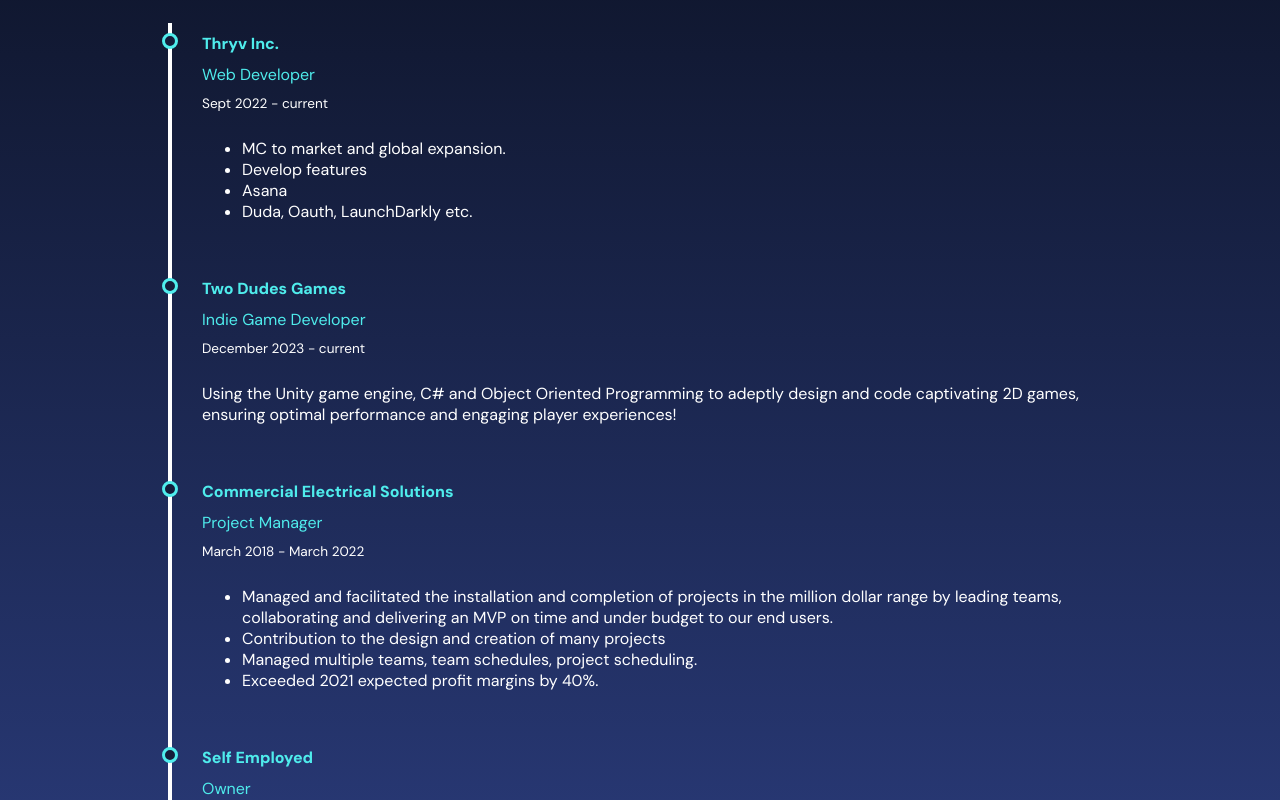
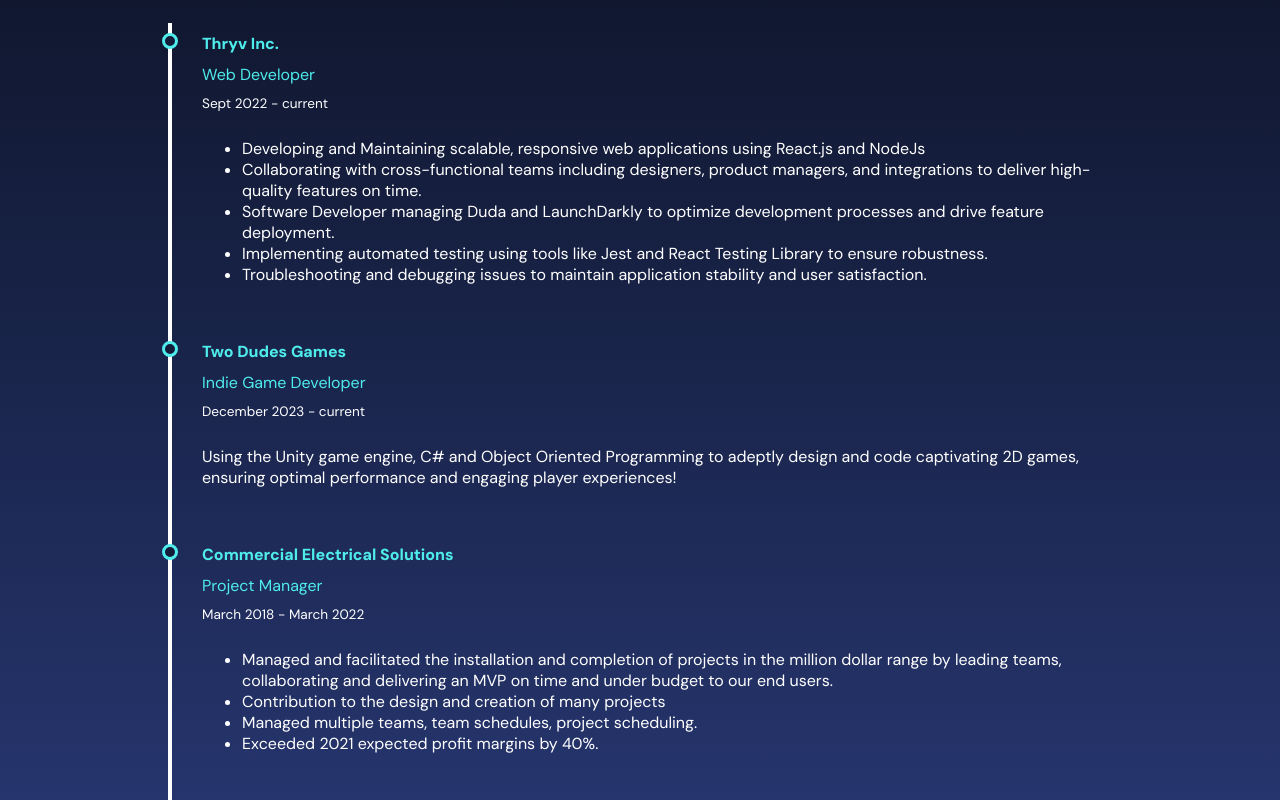
Before and after one commit to Lanny-MacMillan/dev_portfolio, a React (Create React App) app: page /Thryv in a window 1280 px wide. Shown: the part 4040-4840 px from the top of the page. Built offline with nearby package versions, Linux system fonts and the light colour scheme; a web font is replaced by a local one.

Commit message:
showpage changes

```diff
--- a/src/components/work/Work.js
+++ b/src/components/work/Work.js
@@ -1,11 +1,4 @@
 import React from 'react';
-// import {
-//   ReactIconColor,
-//   JavascriptIcon,
-//   TypescriptIcon,
-//   UnityIconColor,
-//   CSharpIcon,
-// } from "../components/assets/icons";
 
 import {
   ExperienceContainer,
@@ -19,7 +12,7 @@
   JobTitle,
 } from './Work.styles.js';
 
-const Work = ({ work, largeScreen }) => {
+const Work = ({ work }) => {
   const Timeline = () => {
     return (
       <TimeLine>
@@ -31,25 +24,28 @@
               <JobTitle>Web Developer</JobTitle>
               <Smalltext>Sept 2022 - current</Smalltext>
               <ul>
-                <li>MC to market and global expansion.</li>
-                <li>Develop features</li>
-                <li>Asana</li>
-                <li>Duda, Oauth, LaunchDarkly etc.</li>
+                <li>
+                  Developing and Maintaining scalable, responsive web applications
+                  using React.js and NodeJs
+                </li>
+                <li>
+                  Collaborating with cross-functional teams including designers,
+                  product managers, and integrations to deliver high-quality features
+                  on time.
+                </li>
+                <li>
+                  Software Developer managing Duda and LaunchDarkly to optimize
+                  development processes and drive feature deployment.
+                </li>
+                <li>
+                  Implementing automated testing using tools like Jest and React
+                  Testing Library to ensure robustness.
+                </li>
+                <li>
+                  Troubleshooting and debugging issues to maintain application
+                  stability and user satisfaction.
+                </li>
               </ul>
-
-              {/* {largeScreen ? (
-                <Icon>
-                  <ReactIconColor height={40} width={40} />{" "}
-                  <JavascriptIcon height={40} width={40} />{" "}
-                  <TypescriptIcon height={40} width={40} />{" "}
-                </Icon>
-              ) : (
-                <Icon>
-                  <ReactIconColor height={30} width={30} />{" "}
-                  <JavascriptIcon height={30} width={30} />{" "}
-                  <TypescriptIcon height={30} width={30} />{" "}
-                </Icon>
-              )} */}
             </Info>
           </Card>
           <Card>
@@ -62,21 +58,6 @@
                 adeptly design and code captivating 2D games, ensuring optimal
                 performance and engaging player experiences!
               </p>
-              {/* <ul>
-                <li>MC to market and global expansion.</li>
-                <li>Develop features</li>
-              </ul> */}
-              {/* {largeScreen ? (
-                <Icon>
-                  <UnityIconColor height={40} width={40} />{" "}
-                  <CSharpIcon height={40} width={40} />{" "}
-                </Icon>
-              ) : (
-                <Icon>
-                  <UnityIconColor height={30} width={30} />{" "}
-                  <CSharpIcon height={30} width={30} />{" "}
-                </Icon>
-              )} */}
             </Info>
           </Card>
           <Card>
@@ -115,18 +96,8 @@
                 <li>Increased gross profit by 60% each year in business</li>
               </ul>
             </Info>
+            <JobTitle>Continued in Resume...</JobTitle>
           </Card>
-          {/* <Card>
-            <Info>
-              <Title>Title 5</Title>
-              <p>
-                Lorem ipsum dolor sit amet, consectetur adipiscing elit, sed do
-                eiusmod tempor incididunt ut labore et dolore magna aliqua. Ut
-                enim ad minim veniam, quis nostrud exercitation ullamco laboris
-                nisi ut aliquip ex ea commodo consequat.{" "}
-              </p>
-            </Info>
-          </Card> */}
         </Outer>
       </TimeLine>
     );
```
